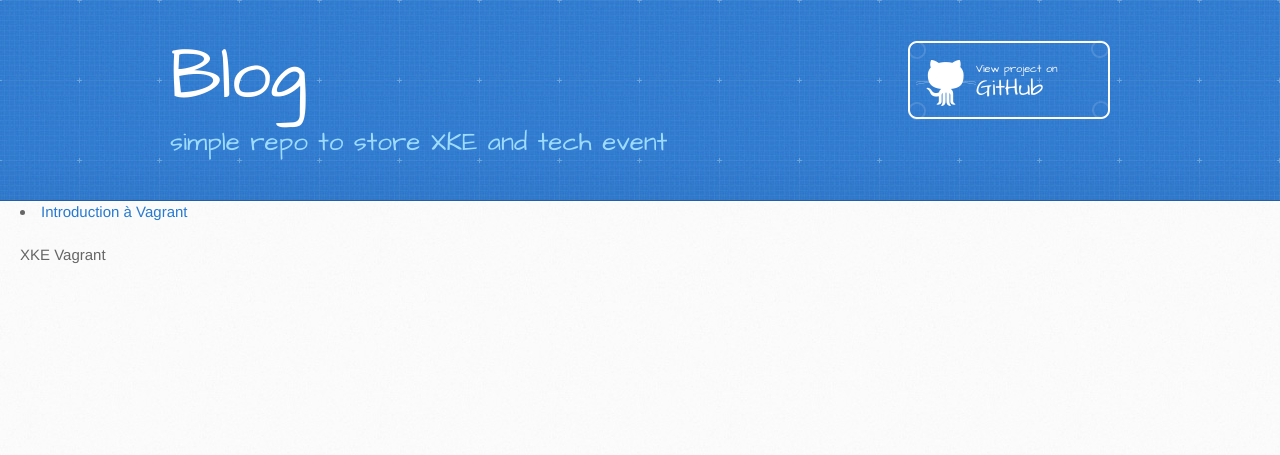
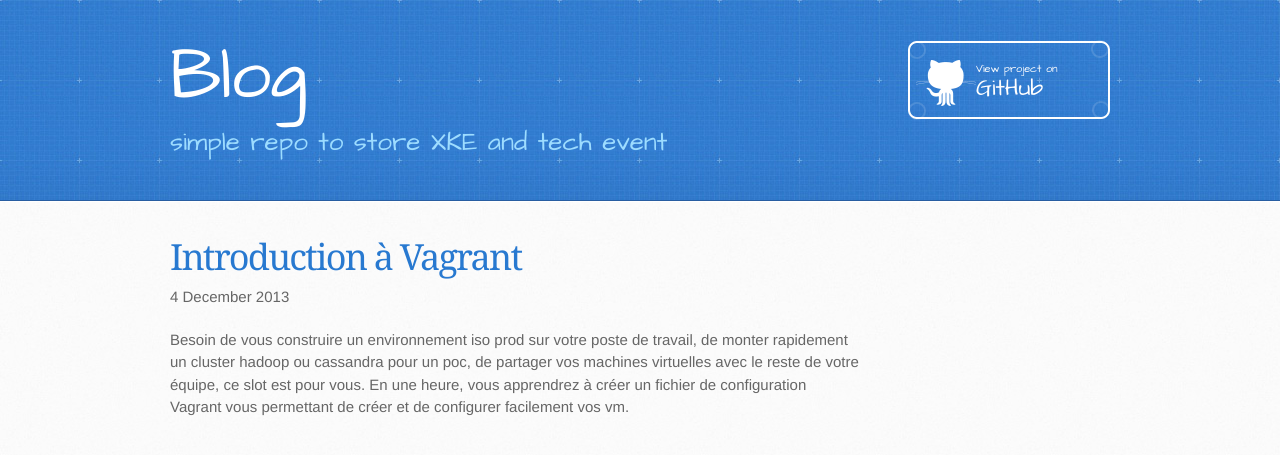
Before and after one commit to Jean-Eudes/blog, a Jekyll site: the page built from index.html, in a window 1280 px wide. Shown: the top 455 px of the page. Built offline with Jekyll 4.4.1, drawn with Linux system fonts in a browser that asks for light colours; nearby versions of some CDN libraries.

```diff
--- a/_layouts/post.html
+++ b/_layouts/post.html
@@ -4,7 +4,10 @@ layout: default
 <div id="content-wrapper">
   <div class="inner clearfix">
     <section id="main-content">
+      <article>
+        <h1>{{page.title}}</h1>
       {{content}}
+      <article>
     </section>
   </div>
 </div>
--- a/_posts/2013-12-04-introduction_to_vagrant.md
+++ b/_posts/2013-12-04-introduction_to_vagrant.md
@@ -3,12 +3,19 @@ layout: post
 title: "Introduction à Vagrant"
 categories: xke
 ---
-
-# XKE Vagrant
+Besoin de vous construire un environnement iso prod sur votre poste de travail, de monter rapidement un cluster hadoop ou cassandra pour un poc, de partager vos machines virtuelles avec le reste de votre équipe, ce slot est pour vous. En une heure, vous apprendrez à créer un fichier de configuration Vagrant vous permettant de créer et de configurer facilement vos vm.
 
 ## Objectif du XKE
 
 L'objectif de ce XKE est de prendre en main Vagrant, un outil open source facilitant la création d'environnement virtualisés. Il se présente comme une surchouche aux outils de virtualialisations traditionnels. La configuration de Vagrant se base sur un dsl écrit en ruby, ce qui le rend facilement versionnable et partageable par l'ensemble des membres d'une équipe de développement.
+
+A ses débuts, Vagrant fonctionnait uniquement avec Virtualbox. Depuis la version 1.2, il supporte maintenant différents providers :
+  - Virtualbox
+  - VMWare
+  - Amazon aws
+  - Google Compute Engine
+
+Vagrant permet de configurer des machines virtuelles, que ce soit sur la quantité de mémoire, le nombre de CPU, la configuration réseau, la redirection des ports, le nombre de répertoire, ...
 
 Au cours de ce Hands-on, nous allons créer un environnement virtualisé iso prod, composés de trois machines :
  - un serveur de base de données
@@ -341,7 +348,7 @@ end
 
 ## Packager votre machine
 
-Il est parfois intéressant de sauvegarder une box crée à partir de virtualbox pour la réutiliser par la suite, par exemple dans le cas ou l'on installe une distribution dont la bax n'existe pas envore pour Vagrant. Essayez de créer une box à partir de la version tournant actuellement sur virtualbox.
+Il est parfois intéressant de sauvegarder une box crée à partir de virtualbox pour la réutiliser par la suite, par exemple dans le cas ou l'on installe une distribution dont il n'existe pas de box packagé pour Vagrant. Essayez de créer une box à partir de la version tournant actuellement sur virtualbox.
 
 <div class = 'solution'>
 {% highlight bash %}
--- a/index.html
+++ b/index.html
@@ -1,13 +1,24 @@
 ---
 layout: default
-title: Jekyll &bull; Simple, blog-aware, static sites
+title: Simple blog d'un développeur java passionné
 overview: true
 ---
-<ul>
+<div id="content-wrapper">
+  <div class="inner clearfix">
+    <section id="main-content">
+  <div>
   {% for post in site.posts %}
-    <li>
-      <a href="{{ site.baseurl }}{{ post.url }}">{{ post.title }}</a>
+    <article>
+      <div class = "title">
+        <a href="{{ site.baseurl }}{{ post.url }}">{{ post.title }}</a>
+      </div>
+      <p>
+      <time>{{ post.date | date: "%-d %B %Y" }}</time>
+      </p>
       <p>{{ post.excerpt }}</p>
-    </li>
+    </article>
   {% endfor %}
-</ul>
+  </div>
+</section>
+</div>
+</div>
--- a/stylesheets/main.css
+++ b/stylesheets/main.css
@@ -13,3 +13,11 @@
   background-color: #F0F8FF;
   border: 1px solid #2879d0;
 }
+
+.title {
+  font-weight: 700;
+  font: 2.4em Georgia;
+  letter-spacing: -.05em;
+  display: block;
+  padding-bottom: 5px;
+}
```
Also changed, not shown: _includes/header.html (+10 -0 lines).
